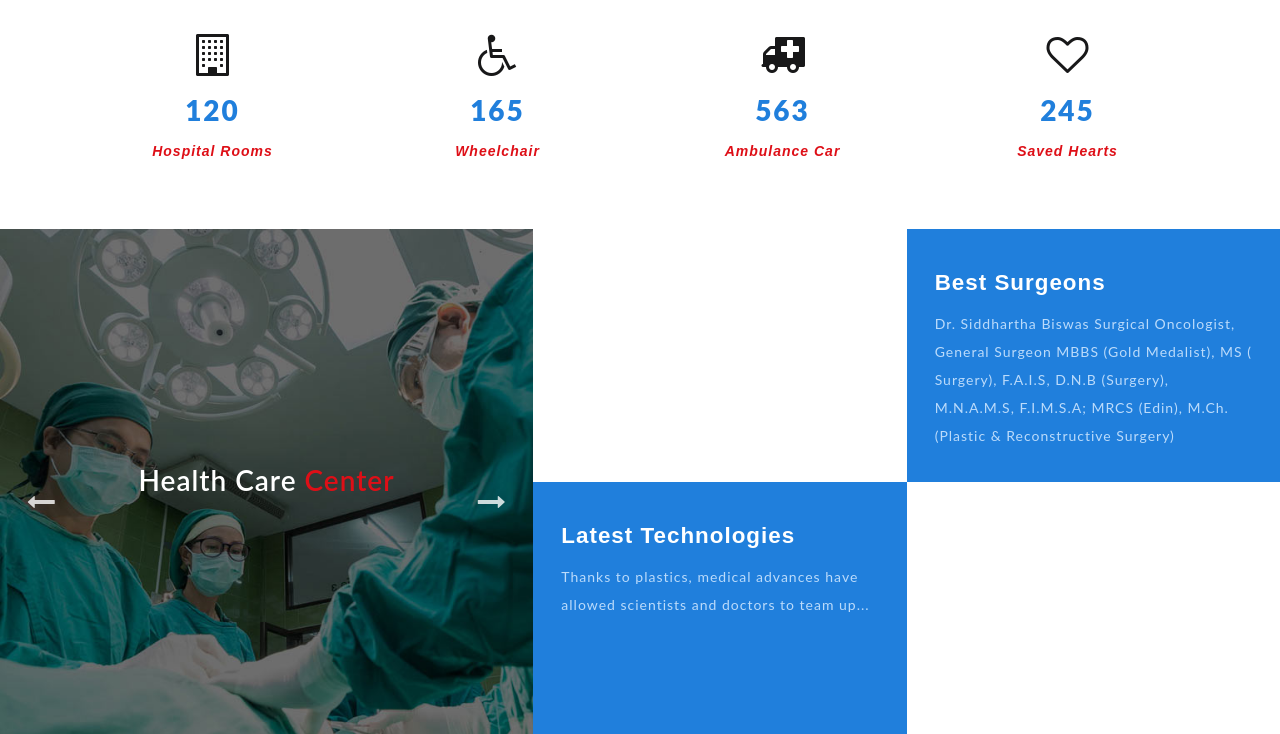
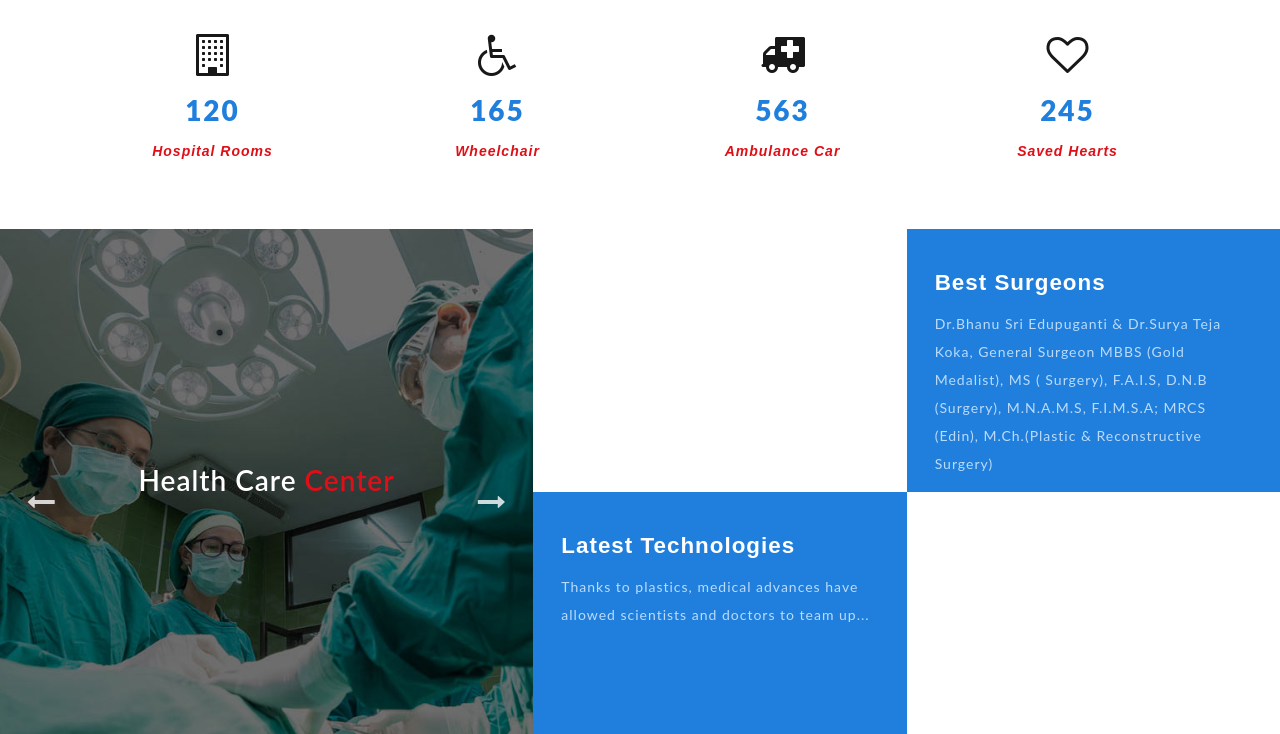
Before and after one commit to SuryaTeja-koka/Trishul_SDP135, a Django app: page / in a window 1280 px wide. Shown: the part 3583-4317 px from the top of the page. Run offline with Django 3.2, Linux system fonts and the light colour scheme; some libraries are stand-ins or nearby versions.

Commit message:
Update index.html

```diff
--- a/templates/index.html
+++ b/templates/index.html
@@ -961,7 +961,7 @@ Smartphone Compatible web template, free web designs for Nokia, Samsung, LG, Son
           <div class="col-md-6 w3_agileits_services_bottom_r_grid">
             <h4>Best Surgeons</h4>
             <p>
-              Dr. Siddhartha Biswas Surgical Oncologist, General Surgeon MBBS
+              Dr.Bhanu Sri Edupuganti & Dr.Surya Teja Koka, General Surgeon MBBS
               (Gold Medalist), MS ( Surgery), F.A.I.S, D.N.B (Surgery),
               M.N.A.M.S, F.I.M.S.A; MRCS (Edin), M.Ch.(Plastic & Reconstructive
               Surgery)
```
